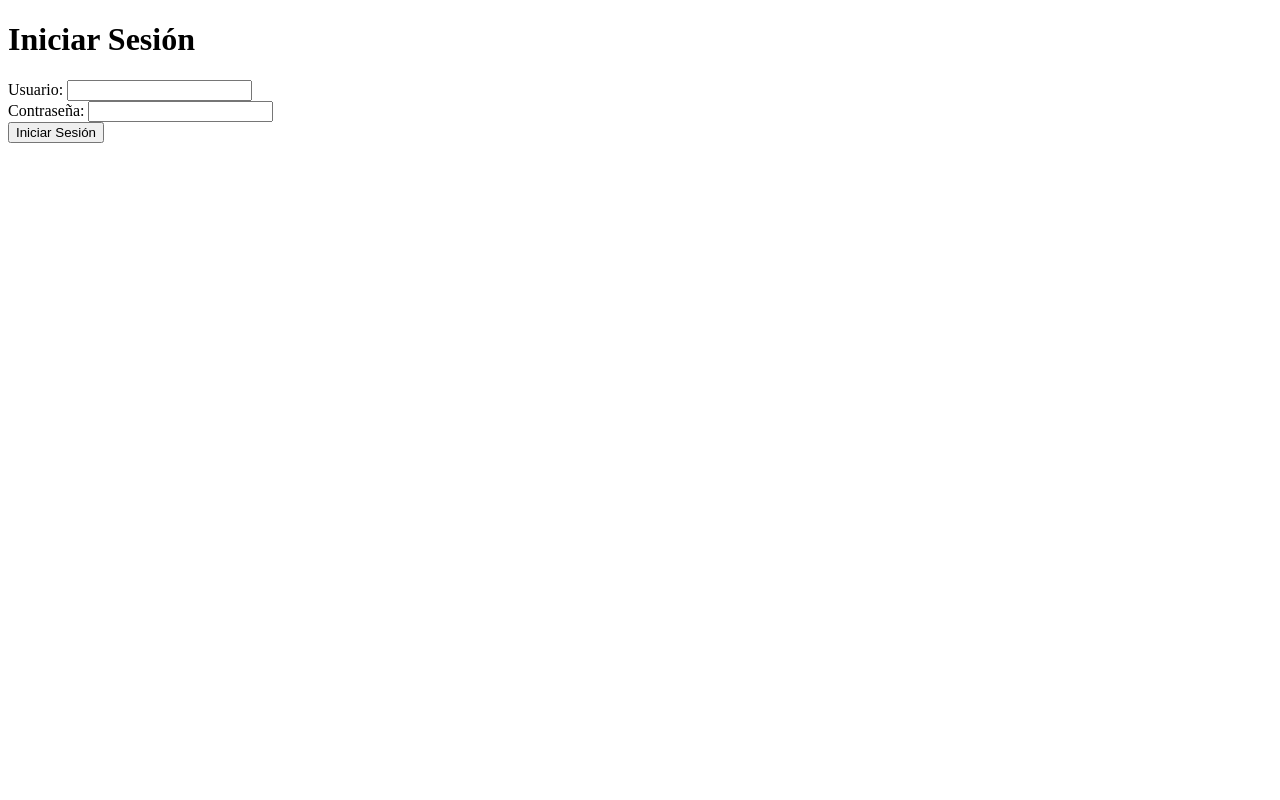
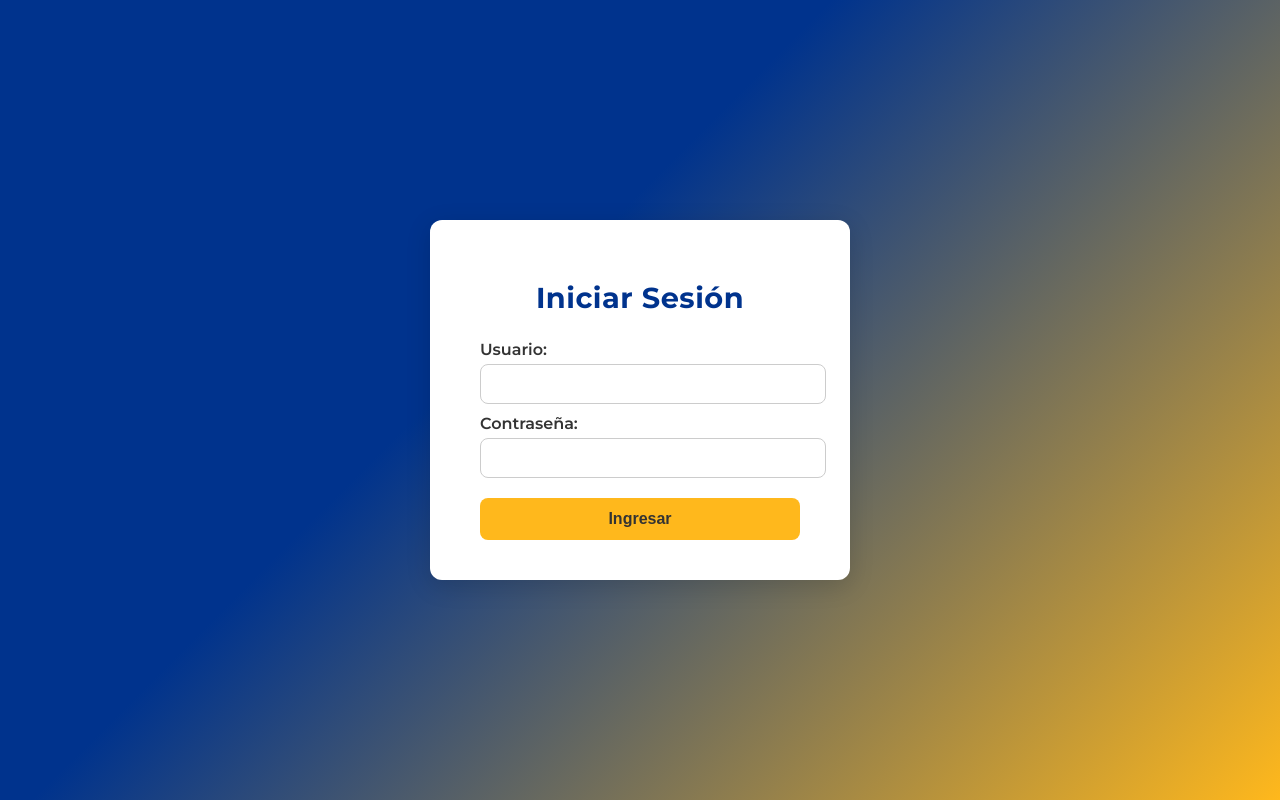
Before and after one commit to soulbreaker156/Proyecto_Banco2, a PHP site: page / in a window 1280 px wide. Run offline with PHP 8.4, Linux system fonts and the light colour scheme; some libraries are stand-ins or nearby versions.

Commit message:
Estilos del login

```diff
--- /dev/null
+++ b/Public/css/loginestilos.css
@@ -0,0 +1,94 @@
+@import url('https://fonts.googleapis.com/css2?family=Montserrat:wght@400;500;600;700&display=swap');
+
+:root {
+  --color-primary: #00338D;   /* Azul BI */
+  --color-secondary: #FFB81C; /* Amarillo BI */
+  --color-light: #F4F4F4;
+  --color-dark: #333333;
+  --color-white: #FFFFFF;
+  --font-main: 'Montserrat', sans-serif;
+}
+
+body {
+  font-family: var(--font-main);
+  background: linear-gradient(135deg, var(--color-primary) 40%, var(--color-secondary) 100%);
+  margin: 0;
+  padding: 0;
+  display: flex;
+  justify-content: center;
+  align-items: center;
+  height: 100vh;
+}
+
+form {
+  background-color: var(--color-white);
+  padding: 40px 50px;
+  border-radius: 12px;
+  box-shadow: 0 6px 25px rgba(0, 0, 0, 0.15);
+  width: 320px;
+  text-align: center;
+}
+
+form h1 {
+  color: var(--color-primary);
+  font-size: 1.8rem;
+  margin-bottom: 25px;
+  font-weight: 700;
+  letter-spacing: 0.5px;
+}
+
+label {
+  display: block;
+  text-align: left;
+  font-weight: 600;
+  color: var(--color-dark);
+  margin-top: 10px;
+  margin-bottom: 5px;
+}
+
+input[type="text"],
+input[type="password"] {
+  width: 100%;
+  padding: 10px 12px;
+  border: 1px solid #ccc;
+  border-radius: 8px;
+  font-size: 1rem;
+  transition: border-color 0.3s ease, box-shadow 0.3s ease;
+}
+
+input[type="text"]:focus,
+input[type="password"]:focus {
+  outline: none;
+  border-color: var(--color-secondary);
+  box-shadow: 0 0 6px var(--color-secondary);
+}
+
+button {
+  background-color: var(--color-secondary);
+  color: var(--color-dark);
+  border: none;
+  padding: 12px;
+  font-size: 1rem;
+  border-radius: 8px;
+  margin-top: 20px;
+  width: 100%;
+  cursor: pointer;
+  font-weight: 600;
+  transition: background-color 0.3s ease, color 0.3s ease;
+}
+
+button:hover {
+  background-color: var(--color-primary);
+  color: var(--color-white);
+}
+
+@media (max-width: 480px) {
+  form {
+    width: 90%;
+    padding: 30px 25px;
+  }
+
+  form h1 {
+    font-size: 1.5rem;
+  }
+}
--- a/Views/Login/Login.php
+++ b/Views/Login/Login.php
@@ -4,6 +4,7 @@
     <meta charset="UTF-8">
     <meta name="viewport" content="width=device-width, initial-scale=1.0">
     <title>Login</title>
+    <link rel="stylesheet" href="css/loginestilos.css">
 </head>
 <body>
     <form method="POST" action="/login">
@@ -14,7 +15,7 @@
         <label for="password">Contraseña:</label>
         <input type="password" id="password" name="password" required>
         <br>
-        <button type="submit">Iniciar Sesión</button>
+        <button type="submit">Ingresar</button>
     </form>
 </body>
 </html>
```
